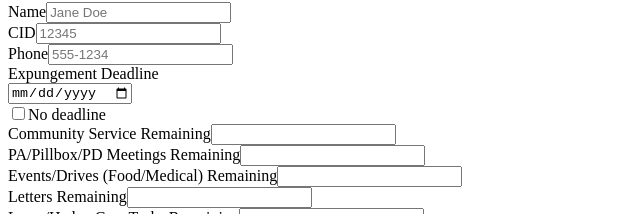
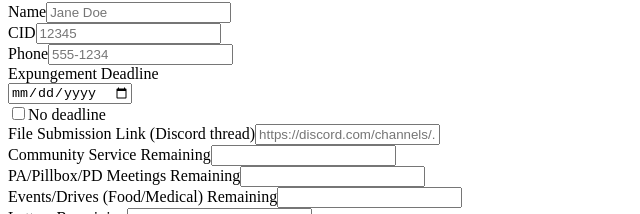
Before and after one commit to wkjezz/expungement-tracker, a React (Vite) app: page / in a window 1280 px wide. Shown: the part 164-378 px from the top of the page, without its empty margins (0-640 px from the left). Built offline with nearby package versions, Linux system fonts and the light colour scheme; no server answers; the database is empty; the HTML template or start-up script is replaced by a standard one.

Commit message:
Altered the date format, added a link field, added a footer and other minor UI tweaks

```diff
--- a/src/App.jsx
+++ b/src/App.jsx
@@ -4,22 +4,20 @@ import EntryList from './components/EntryList.jsx'
 import DiscordOutput from './components/DiscordOutput.jsx'
 import { supabase } from './lib/supabase.js'
 
-/* ---------- Helpers (no timezone text shown to users) ---------- */
+/* ---------- Helpers ---------- */
 function parseYMD(str){ if(!str) return null; const [y,m,d]=str.split('-').map(Number); return y&&m&&d?{y,m,d}:null }
-function todayNY_ymd(){ // use America/New_York to align date math with US East, but don't label it
-  const nowNY=new Date(new Date().toLocaleString('en-US',{timeZone:'America/New_York'}))
-  return {y:nowNY.getFullYear(), m:nowNY.getMonth()+1, d:nowNY.getDate()}
-}
-function daysLeft(deadlineStr){
-  const dl=parseYMD(deadlineStr); if(!dl) return null
-  const t=todayNY_ymd()
-  const a=Date.UTC(t.y,t.m-1,t.d), b=Date.UTC(dl.y,dl.m-1,dl.d)
-  return Math.floor((b-a)/86400000)
+function todayNY_ymd(){ const nowNY=new Date(new Date().toLocaleString('en-US',{timeZone:'America/New_York'})); return {y:nowNY.getFullYear(), m:nowNY.getMonth()+1, d:nowNY.getDate()} }
+function daysLeft(deadlineStr){ const dl=parseYMD(deadlineStr); if(!dl) return null; const t=todayNY_ymd(); const a=Date.UTC(t.y,t.m-1,t.d), b=Date.UTC(dl.y,dl.m-1,dl.d); return Math.floor((b-a)/86400000) }
+/* NEW: display YYYY-MM-DD as Month Day, Year */
+function formatDateLong(ymd){
+  const p=parseYMD(ymd); if(!p) return ''
+  const dt=new Date(Date.UTC(p.y, p.m-1, p.d))
+  return dt.toLocaleDateString('en-US', { year:'numeric', month:'long', day:'numeric' })
 }
 function groupTotalsByDeadline(entries){
   const groups={}
   for(const e of entries){
-    if(!e.deadline) continue // skip "No deadline"
+    if(!e.deadline) continue
     const k=e.deadline
     if(!groups[k]) groups[k]={community:0,meetings:0,events:0,letters:0,lawn:0,potatoes:0}
     groups[k].community+=Number(e.community||0)
@@ -31,56 +29,34 @@ function groupTotalsByDeadline(entries){
   }
   return groups
 }
-
-/* convenience for hiding zeros in any list of [label, value] */
-function linesWithoutZeros(pairs){
-  return pairs
-    .filter(([,v]) => Number(v) > 0)
-    .map(([label,v]) => `• ${label}: ${v}`)
-}
+function linesWithoutZeros(pairs){ return pairs.filter(([,v])=>Number(v)>0).map(([label,v])=>`• ${label}: ${v}`) }
 
 export default function App() {
-  // Force dark theme (no toggle)
   useEffect(() => { document.documentElement.classList.add('dark') }, [])
 
   const [entries, setEntries] = useState([])
   const [loading, setLoading] = useState(false)
 
-  /* ---------- Global Lizard counter (Supabase) ---------- */
+  // 🦎 global counter (Supabase)
   const [lizardCount, setLizardCount] = useState(0)
   const [lizardBusy, setLizardBusy] = useState(false)
-
   const loadLizard = async () => {
-    const { data, error } = await supabase
-      .from('stats')
-      .select('value')
-      .eq('key','lizard')
-      .single()
+    const { data, error } = await supabase.from('stats').select('value').eq('key','lizard').single()
     if (!error && data) setLizardCount(Number(data.value || 0))
-    if (error && error.code === 'PGRST116') {
-      await supabase.from('stats').insert({ key:'lizard', value:0 })
-      setLizardCount(0)
-    }
+    if (error && error.code === 'PGRST116') { await supabase.from('stats').insert({ key:'lizard', value:0 }); setLizardCount(0) }
   }
-
   const hitLizard = async () => {
     if (lizardBusy) return
     setLizardBusy(true)
     const { data, error } = await supabase.rpc('inc_counter', { k: 'lizard', delta: 1 })
-    if (!error && typeof data === 'number') {
-      setLizardCount(data)
-    } else {
-      const { data: row } = await supabase
-        .from('stats')
-        .upsert({ key: 'lizard', value: lizardCount + 1 })
-        .select()
-        .single()
-      if (row) setLizardCount(Number(row.value || (lizardCount + 1)))
+    if (!error && typeof data === 'number') setLizardCount(data)
+    else {
+      const { data: row } = await supabase.from('stats').upsert({ key:'lizard', value:lizardCount+1 }).select().single()
+      if (row) setLizardCount(Number(row.value || (lizardCount+1)))
     }
     setLizardBusy(false)
   }
 
-  /* ---------- Load app data ---------- */
   useEffect(() => {
     (async () => {
       setLoading(true)
@@ -91,13 +67,14 @@ export default function App() {
     loadLizard()
   }, [])
 
-  /* ---------- CRUD ---------- */
+  // CREATE
   const addEntry = async (entry) => {
     const payload = {
       name: entry.name,
       cid: entry.cid,
       phone: entry.phone || null,
-      deadline: entry.deadline || null, // null when "No deadline"
+      deadline: entry.deadline || null,
+      file_link: entry.fileLink || null,
       community: Number(entry.community || 0),
       meetings: Number(entry.meetings || 0),
       events: Number(entry.events || 0),
@@ -109,11 +86,13 @@ export default function App() {
     if (!error && data) setEntries((prev) => [data, ...prev])
   }
 
+  // UPDATE
   const updateEntry = async (id, patch) => {
     const payload = {
       ...patch,
       phone: patch.phone ?? undefined,
       deadline: patch.deadline === undefined ? undefined : (patch.deadline || null),
+      file_link: patch.fileLink === undefined ? undefined : (patch.fileLink || null),
       community: patch.community !== undefined ? Number(patch.community) : undefined,
       meetings: patch.meetings !== undefined ? Number(patch.meetings) : undefined,
       events: patch.events !== undefined ? Number(patch.events) : undefined,
@@ -125,12 +104,13 @@ export default function App() {
     if (!error && data) setEntries((prev) => prev.map((e) => (e.id === id ? data : e)))
   }
 
+  // DELETE
   const removeEntry = async (id) => {
     const { error } = await supabase.from('entries').delete().eq('id', id)
     if (!error) setEntries((prev) => prev.filter((e) => e.id !== id))
   }
 
-  /* ---------- Totals / Discord ---------- */
+  // totals
   const totals = useMemo(()=>entries.reduce((acc,e)=>{
     acc.community+=Number(e.community||0)
     acc.meetings +=Number(e.meetings ||0)
@@ -141,11 +121,12 @@ export default function App() {
     return acc
   },{community:0,meetings:0,events:0,letters:0,lawn:0,potatoes:0}),[entries])
 
-  // Per-person Discord block: hide zero requirements + hide deadline/days if no deadline
+  // per-person discord block (hides zeros, formats date)
   const personBlock = (e) => {
     const d = daysLeft(e.deadline)
     const daysText = (d ?? null) !== null ? `\n**Days Left:** ${d}` : ''
-    const deadline = e.deadline ? `\n**Expungement Deadline:** ${e.deadline}` : ''
+    const deadline = e.deadline ? `\n**Expungement Deadline:** ${formatDateLong(e.deadline)}` : ''
+    const fileLine = e.file_link ? `\n**File Submission:** ${e.file_link}` : ''
 
     const reqLines = linesWithoutZeros([
       ['Community Service', Number(e.community || 0)],
@@ -155,25 +136,23 @@ export default function App() {
       ['Lawn/Hedge Care Tasks', Number(e.lawn || 0)],
       ['Potato Seeds to Plant', Number(e.potatoes || 0)],
     ])
-
     const requirementsSection = reqLines.length ? `\n**Requirements Remaining:**\n${reqLines.join('\n')}` : ''
 
     return (
       `**Name:** ${e.name} | **CID:** ${e.cid} | **Phone:** ${e.phone || 'N/A'}` +
       deadline +
       daysText +
+      fileLine +
       requirementsSection
     )
   }
 
-  // Build "All People" as blockquotes with a header and blank lines
+  // all people as blockquotes
   const allPeopleBlocks = entries.length ? entries.map(personBlock) : []
   const toBlockquote = (s) => s.split('\n').map(line => `> ${line}`).join('\n')
-  const allPeopleDiscord = allPeopleBlocks.length
-    ? allPeopleBlocks.map(toBlockquote).join('\n\n')
-    : 'No people added yet.'
+  const allPeopleDiscord = allPeopleBlocks.length ? allPeopleBlocks.map(toBlockquote).join('\n\n') : 'No people added yet.'
 
-  // Department totals — hide zeros
+  // department totals — hide zeros
   const totalsLines = linesWithoutZeros([
     ['Community Service', totals.community],
     ['PA/Pillbox/PD Meetings', totals.meetings],
@@ -187,7 +166,7 @@ export default function App() {
     (totalsLines.length ? `${totalsLines.join('\n')}\n\n` : '\n') +
     `*Disclaimer: This does not include HUT Expungement clients or parolees.*`
 
-  // Tasks by deadline — hide zeros (and skip dates where everything is zero)
+  // tasks by deadline — hide zeros and empty dates, format dates
   const byDeadline = useMemo(()=>groupTotalsByDeadline(entries),[entries])
   const byDeadlineDiscord = (() => {
     const keys = Object.keys(byDeadline).sort()
@@ -203,17 +182,16 @@ export default function App() {
         ['Lawn/Hedge', d.lawn],
         ['Potatoes', d.potatoes],
       ])
-      if (!tail.length) continue // skip zero-only dates
-      perDateLines.push(`${date}${(n ?? null) !== null ? ` (in ${n} days)` : ''}: ${tail.join(' • ')}`)
+      if (!tail.length) continue
+      const label = formatDateLong(date)
+      perDateLines.push(`${label}${(n ?? null) !== null ? ` (in ${n} days)` : ''}: ${tail.join(' • ')}`)
     }
     if (!perDateLines.length) return 'No deadlines with tasks.'
     return `**Tasks by Deadline**\n` + perDateLines.join('\n')
   })()
 
-  const megaDiscord =
-    `${cumulativeDiscord}\n\n${byDeadlineDiscord}\n\n### All People\n\n${allPeopleDiscord}`
+  const megaDiscord = `${cumulativeDiscord}\n\n${byDeadlineDiscord}\n\n### All People\n\n${allPeopleDiscord}`
 
-  /* ---------- UI ---------- */
   return (
     <div className="min-h-screen p-6 md:p-10">
       <div className="mx-auto max-w-6xl space-y-6">
@@ -241,6 +219,7 @@ export default function App() {
               onUpdate={updateEntry}
               makePersonBlock={personBlock}
               daysLeft={daysLeft}
+              formatDateLong={formatDateLong}   // pass formatter to list
             />
           </div>
 
@@ -257,6 +236,11 @@ export default function App() {
             <DiscordOutput title="Discordia Output — ALL" text={megaDiscord} />
           </div>
         </section>
+
+        <footer className="pt-6 md:pt-8 text-center text-xs text-gray-500 dark:text-gray-400">
+          <p>Tool by Colin Burns.</p>
+          <p>Disclaimer, this is a prototype and requires accurate input and maintenance to produce correct output.</p>
+        </footer>
       </div>
     </div>
   )
--- a/src/components/EntryForm.jsx
+++ b/src/components/EntryForm.jsx
@@ -7,6 +7,7 @@ const empty = {
   phone: '',
   deadline: '',     // string YYYY-MM-DD
   noDeadline: false,
+  fileLink: '',     // NEW: Discord thread URL
   community: '',
   meetings: '',
   events: '',
@@ -31,6 +32,7 @@ export default function EntryForm({ onAdd, onLizard }) {
       cid: form.cid.trim(),
       phone: form.phone.trim(),
       deadline: form.noDeadline ? null : (form.deadline || null),
+      fileLink: form.fileLink.trim() || null,
       community: Number(form.community || 0),
       meetings: Number(form.meetings || 0),
       events: Number(form.events || 0),
@@ -92,6 +94,18 @@ export default function EntryForm({ onAdd, onLizard }) {
         </label>
       </div>
 
+      {/* NEW: File submission link */}
+      <div className="md:col-span-2">
+        <label className="label">File Submission Link (Discord thread)</label>
+        <input
+          type="url"
+          className="input"
+          placeholder="https://discord.com/channels/..."
+          value={form.fileLink}
+          onChange={(e) => set('fileLink', e.target.value)}
+        />
+      </div>
+
       <div>
         <label className="label">Community Service Remaining</label>
         <input type="number" min="0" className="input" value={form.community} onChange={(e) => set('community', e.target.value)} />
--- a/src/components/EntryList.jsx
+++ b/src/components/EntryList.jsx
@@ -1,7 +1,7 @@
 import React, { useState } from 'react'
 import DiscordOutput from './DiscordOutput.jsx'
 
-export default function EntryList({ entries, onRemove, onUpdate, makePersonBlock, daysLeft }) {
+export default function EntryList({ entries, onRemove, onUpdate, makePersonBlock, daysLeft, formatDateLong }) {
   const [editingId, setEditingId] = useState(null)
   const [form, setForm] = useState(null)
 
@@ -12,7 +12,8 @@ export default function EntryList({ entries, onRemove, onUpdate, makePersonBlock
       cid: e.cid,
       phone: e.phone || '',
       deadline: e.deadline || '',
-      noDeadline: !e.deadline, // true if null
+      noDeadline: !e.deadline,
+      fileLink: e.file_link || '',
       community: e.community ?? 0,
       meetings: e.meetings ?? 0,
       events: e.events ?? 0,
@@ -33,6 +34,7 @@ export default function EntryList({ entries, onRemove, onUpdate, makePersonBlock
       cid: form.cid.trim(),
       phone: form.phone.trim(),
       deadline: form.noDeadline ? null : (form.deadline || null),
+      fileLink: form.fileLink.trim() || null,
       community: Number(form.community || 0),
       meetings: Number(form.meetings || 0),
       events: Number(form.events || 0),
@@ -51,6 +53,8 @@ export default function EntryList({ entries, onRemove, onUpdate, makePersonBlock
     <ul className="space-y-4">
       {entries.map((e) => {
         const days = e.deadline ? daysLeft?.(e.deadline) : null
+        const deadlineLabel = e.deadline ? formatDateLong?.(e.deadline) : null
+
         return (
           <li key={e.id} className="border border-gray-200 dark:border-gray-700 rounded-2xl p-4">
             <div className="flex items-start justify-between gap-3">
@@ -61,11 +65,23 @@ export default function EntryList({ entries, onRemove, onUpdate, makePersonBlock
                 </div>
                 <div className="text-xs text-gray-500 dark:text-gray-400 mt-1">
                   {e.deadline ? (
-                    <>Deadline: {e.deadline}{typeof days === 'number' ? ` • ${days} day(s) left` : ''}</>
+                    <>Deadline: {deadlineLabel}{typeof days === 'number' ? ` • ${days} day(s) left` : ''}</>
                   ) : (
                     <>Deadline: No deadline</>
                   )}
                 </div>
+                {e.file_link && (
+                  <div className="text-xs mt-1">
+                    <a
+                      href={e.file_link}
+                      target="_blank"
+                      rel="noreferrer"
+                      className="text-indigo-400 hover:text-indigo-300 underline"
+                    >
+                      File submission link
+                    </a>
+                  </div>
+                )}
               </div>
 
               <div className="flex gap-2">
@@ -123,11 +139,22 @@ export default function EntryList({ entries, onRemove, onUpdate, makePersonBlock
                       checked={form.noDeadline}
                       onChange={(ev) => {
                         const checked = ev.target.checked
-                        set((f) => ({ ...f, noDeadline: checked, deadline: checked ? '' : f.deadline }))
+                        setForm((f) => ({ ...f, noDeadline: checked, deadline: checked ? '' : f.deadline }))
                       }}
                     />
                     No deadline
                   </label>
+                </div>
+
+                <div className="md:col-span-2">
+                  <label className="label">File Submission Link (Discord thread)</label>
+                  <input
+                    type="url"
+                    className="input"
+                    placeholder="https://discord.com/channels/..."
+                    value={form.fileLink}
+                    onChange={(ev) => set('fileLink', ev.target.value)}
+                  />
                 </div>
 
                 <div>
@@ -146,7 +173,6 @@ export default function EntryList({ entries, onRemove, onUpdate, makePersonBlock
                   <label className="label">Letters Remaining</label>
                   <input type="number" min="0" className="input" value={form.letters} onChange={(ev) => set('letters', ev.target.value)} />
                 </div>
-
                 <div>
                   <label className="label">Lawn/Hedge Care Tasks Remaining</label>
                   <input type="number" min="0" className="input" value={form.lawn} onChange={(ev) => set('lawn', ev.target.value)} />
```
Also changed, not shown: index.html (+14 -2 lines).
